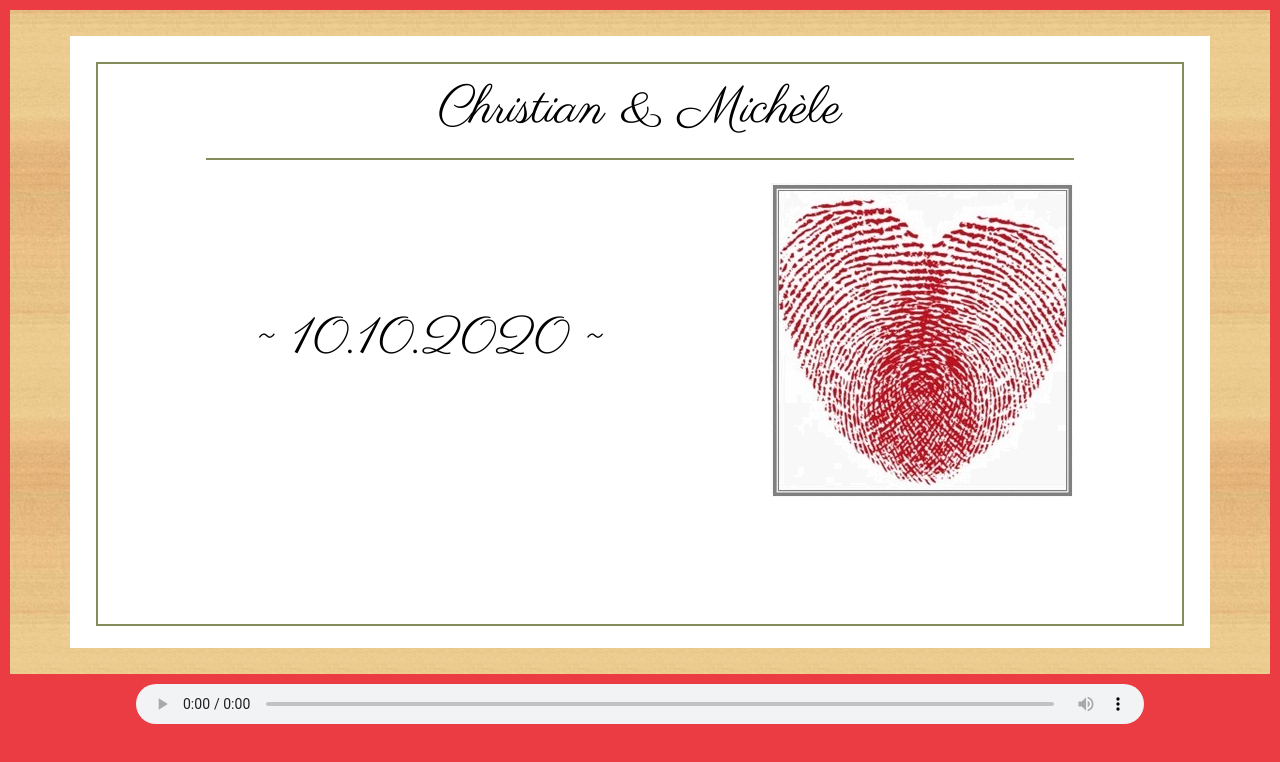
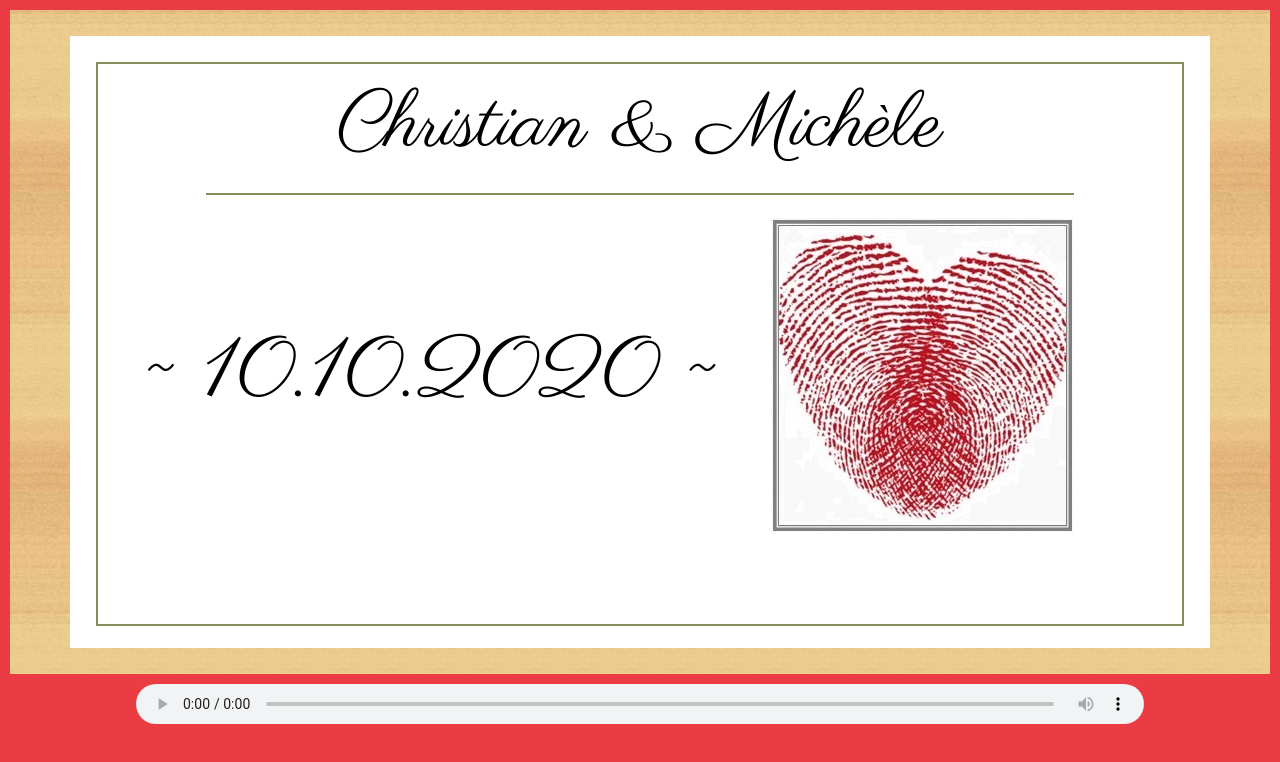
Before and after one commit to sven-olding/christian-michele-hochzeit, a React (Create React App) app: page / in a window 1280 px wide. Shown: the top 762 px of the page. Built offline with nearby package versions, Linux system fonts and the light colour scheme.

Commit message:
increase font size

```diff
--- a/src/App.css
+++ b/src/App.css
@@ -40,7 +40,7 @@ h1 {
 }
 
 .Title {
-  font-size: 2em;
+  font-size: 3em;
   color: #000;
   margin-top: 10px;
 }
--- a/src/components/SongText.css
+++ b/src/components/SongText.css
@@ -1,5 +1,5 @@
 .TextContainer {
   color: #000;
-  font-size: 2em;
+  font-size: 3.3em;
   width: 70vw;
 }
```
